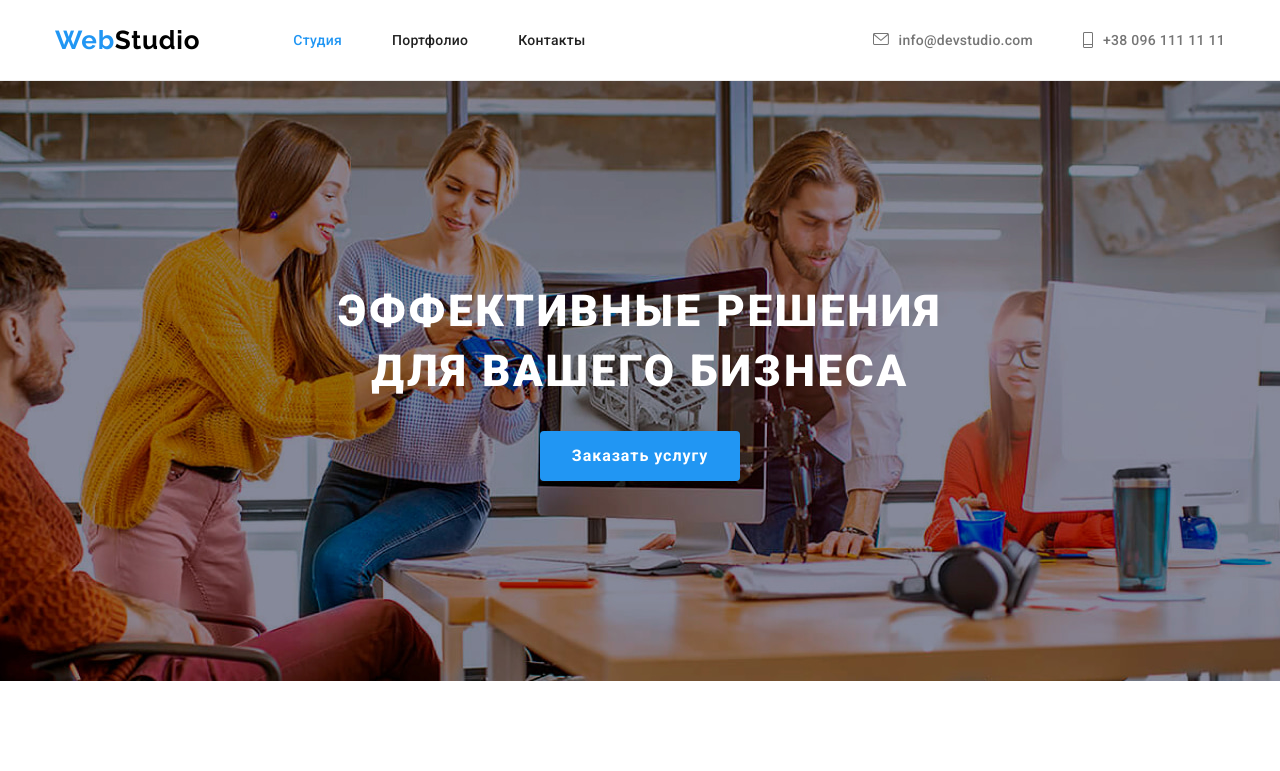
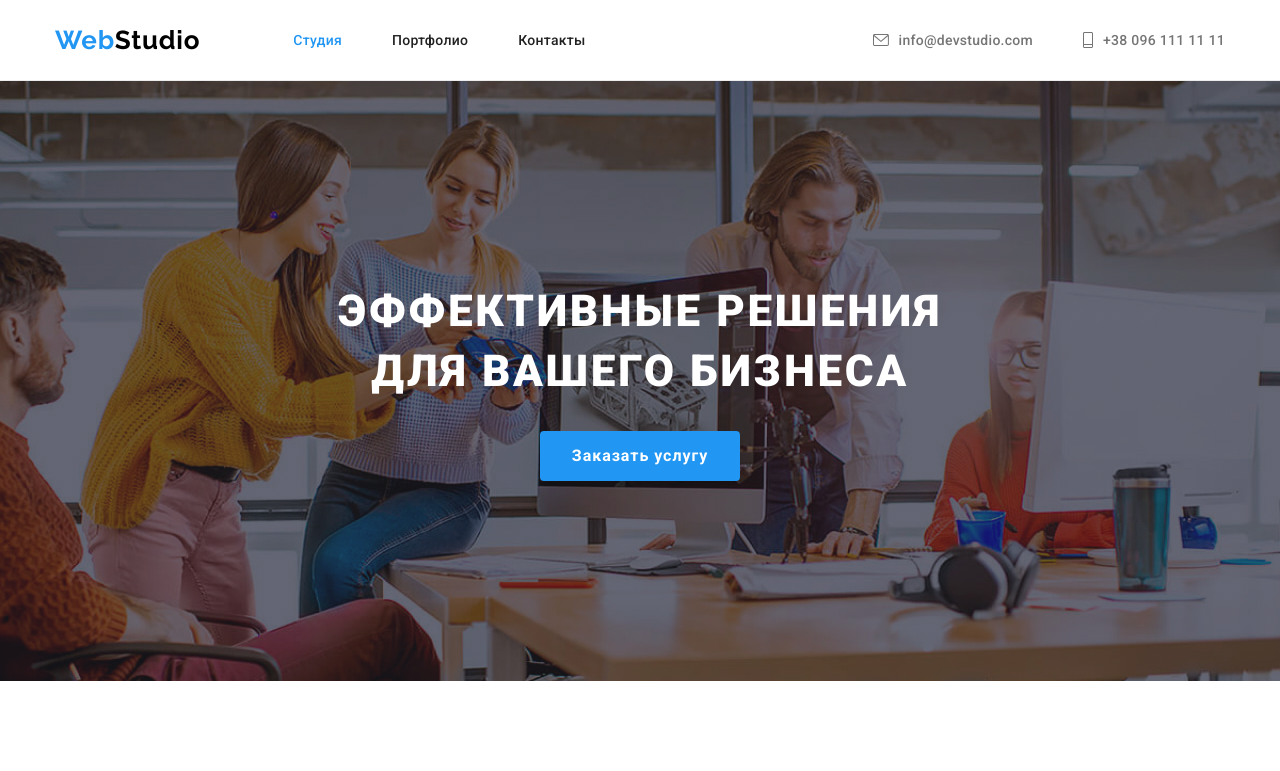
Before and after one commit to EvgenyVeliki/goit-markup-hw-04, a plain HTML site: page index.html in a window 1280 px wide. Shown: the top 771 px of the page. Drawn offline with nearby package versions, Linux system fonts and the light colour scheme.

Commit message:
Правки в Градиента

```diff
--- a/css/style.css
+++ b/css/style.css
@@ -177,6 +177,8 @@ img {
 }
 
 .contacts-link-maill {
+  display: flex;
+  align-items: center;
   padding-top: 32px;
   padding-bottom: 32px;
   font-weight: 500;
@@ -190,7 +192,8 @@ img {
 .hero-overley {
   max-width: 1600px;
   height: 600px;
-  background-image: url(../img/hero/img-hero.jpg);
+  background-image: linear-gradient(to right, rgba(47, 48, 58, 0.4), rgba(47, 48, 58, 0.4)),
+    url(../img/hero/img-hero.jpg);
   background-color: rgba(47, 48, 58, 0.4);
   background-repeat: no-repeat;
   background-position: center;
@@ -578,6 +581,7 @@ img {
 }
 
 .footer-icons-txt {
+  font-weight: 700;
   margin-bottom: 20px;
   font-size: 14px;
   line-height: calc(16 / 14);
```
